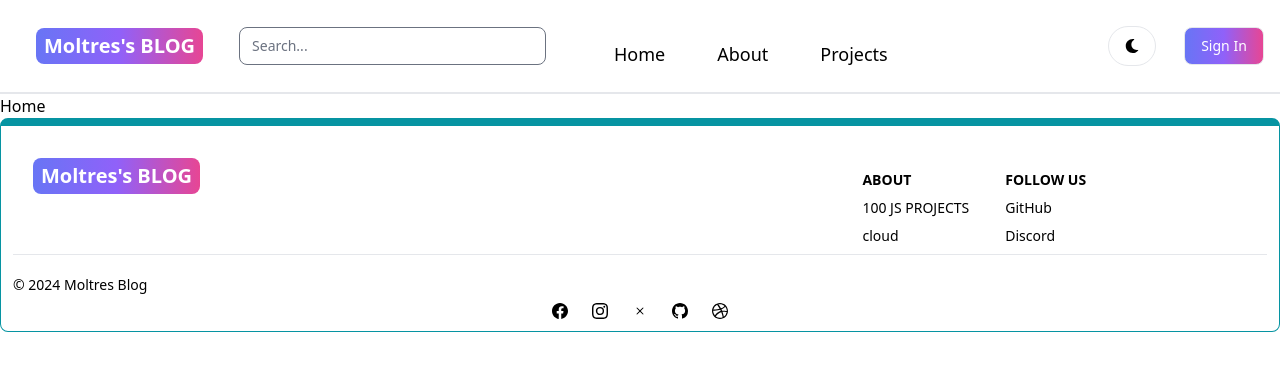
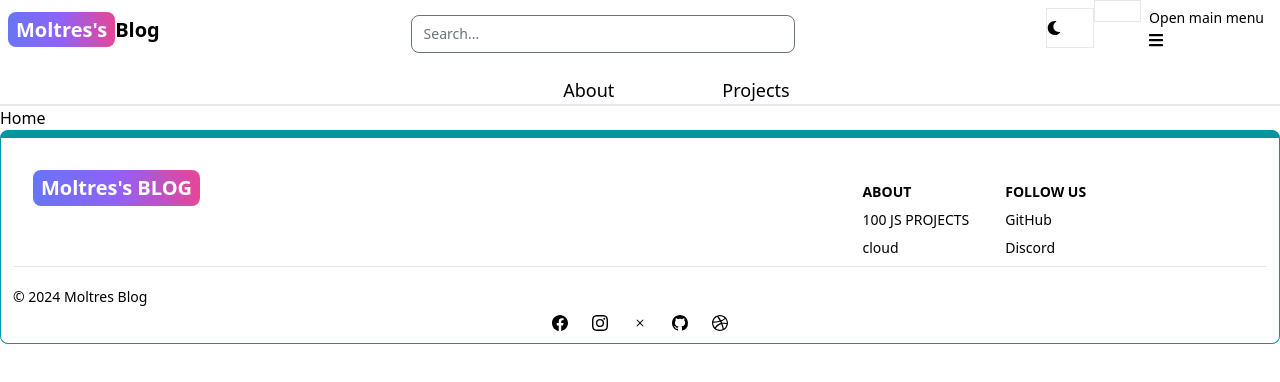
Before and after one commit to aneesh0609/MY-BLOG, a React (Vite) app in the folder client/: page / in a window 1280 px wide. Shown: the top 382 px of the page. Built offline with nearby package versions, Linux system fonts and the light colour scheme; no server answers.

Commit message:
personal header customization

```diff
--- a/client/src/components/Header.jsx
+++ b/client/src/components/Header.jsx
@@ -1,69 +1,92 @@
-import { Button, Navbar, TextInput } from 'flowbite-react';
-import { Link, useLocation } from 'react-router-dom';
+
+import { Avatar, Button, Dropdown, Navbar, TextInput } from 'flowbite-react';
+import { Link, useLocation, useNavigate } from 'react-router-dom';
 import { AiOutlineSearch } from 'react-icons/ai';
-import { FaMoon } from 'react-icons/fa';
+import { FaMoon, FaSun } from 'react-icons/fa';
+import { useSelector, useDispatch } from 'react-redux';
+import { useEffect, useState } from 'react';
 
 export default function Header() {
   const path = useLocation().pathname;
+  const location = useLocation();
+  const { currentUser } = useSelector((state) => state.user);
+
   return (
-    <Navbar className="border-b-2 py-2 px-4">
-      <div className="flex items-center justify-between w-full">
-        {/* Logo and Title */}
-        <Link to="/" className="flex items-center space-x-2">
-          <span className="text-sm sm:text-xl ml-5 mr-5 font-semibold dark:text-white bg-gradient-to-r from-indigo-500 via-purple-500 to-pink-500 rounded-lg text-white px-2 py-1">
-            Moltres's BLOG
-          </span>
-        </Link>
 
-        {/* Search Bar for Desktop */}
-        <div className="hidden lg:flex flex-grow mx-4">
-          <TextInput
-            type="text"
-            placeholder="Search..."
-            className="flex-grow"
-          />
-        </div>
-
-        {/* Search Button for Mobile */}
-        <Button className="lg:hidden w-11 h-8 rounded-full" color="gray">
-          <AiOutlineSearch className="w-4 h-4" />
-        </Button>
-
-        {/* Toggle Button for Mobile Menu */}
-        <Navbar.Toggle className="lg:hidden" />
+    <Navbar className= 'border-b-2 md:inline-block w-full'>
+       <div className=' mx-auto flex  items-center flex-wrap justify-between container '>
+      <Link
+        to='/'
+        className='self-center whitespace-nowrap text-sm sm:text-xl font-semibold dark:text-white'
+      >
+        <span className='px-2 py-1 bg-gradient-to-r from-indigo-500 via-purple-500 to-pink-500 rounded-lg text-white'>
+          Moltres's
+        </span>
+        Blog
+      </Link>
+      <form className='w-96 mt-2'>
+        <TextInput
+          type='text'
+          placeholder='Search...'
+          className='hidden lg:inline'
+        />
+      </form>
 
 
+      <Button className='w-12 h-10 lg:hidden' color='gray' pill>
+        <AiOutlineSearch />
+      </Button>
+      <div className='flex items-stretch '>
+        <Button
+          className='w-12 h-10 mt-2 hidden sm:inline'
+          color='gray'
+          pill
+        >
+         <FaMoon />
+        </Button>
+        {currentUser ? (
+          <Dropdown
+            arrowIcon={false}
+            inline
+            label={
+              <Avatar alt='user' img={currentUser.profilePicture} rounded className='ml-8 mr-4' />
+            }
+          >
+            <Dropdown.Header>
+              <span className='block text-sm'>@{currentUser.username}</span>
+              <span className='block text-sm font-medium truncate'>
+                {currentUser.email}
+              </span>
+            </Dropdown.Header>
+            <Link to={'/dashboard?tab=profile'}>
+              <Dropdown.Item >Profile</Dropdown.Item>
+            </Link>
+            <Dropdown.Divider />
+            <Dropdown.Item >Sign out</Dropdown.Item>
+          </Dropdown>
+        ) : (
+          <Link to='/sign-in'>
+            <Button gradientDuoTone='purpleToBlue' outline>
+              Sign In
+            </Button>
+          </Link>
+        )}
+        <Navbar.Toggle />
       </div>
 
-      {/* Navbar Links for Mobile */}
-      <Navbar.Collapse className="lg:inline">
-        <Navbar.Link active={path === "/home"} as={'div'}>
-          <Link to="/" className="block py-2 text-lg mr-10 ml-10">
-            Home
-          </Link>
+      <Navbar.Collapse className='lg:inline sm:flex-wrap lg:ml-96 lg:text-lg lg:text-bold'>
+        <Navbar.Link active={path === '/'} as={'div'} className='lg:mr-24'>
+          <Link to='/'>Home</Link>
         </Navbar.Link>
-        <Navbar.Link active={path === "/about"} as={'div'}>
-          <Link to="/about" className="block py-2 text-lg mr-10">
-            About
-          </Link>
+        <Navbar.Link active={path === '/about'} as={'div'} className='lg:mr-24'>
+          <Link to='/about'>About</Link>
         </Navbar.Link>
-        <Navbar.Link active={path === "/projects"} as={'div'}>
-          <Link to="/projects" className="block py-2 text-lg mr-10">
-            Projects
-          </Link>
+        <Navbar.Link active={path === '/projects'} as={'div'}>
+          <Link to='/projects'>Projects</Link>
         </Navbar.Link>
       </Navbar.Collapse>
+      </div>
 
-
-       {/* Navbar Links and Theme Toggle */}
-       <div className="hidden lg:flex items-center  justify-end space-x-2">
-          <Button className="w-12 h-10 rounded-full pt-1" color="gray" pill>
-            <FaMoon />
-          </Button>
-          <Link to="/sign-in">
-            <Button   className='w-20 ml-5 dark:text-white bg-gradient-to-r from-indigo-500 via-purple-500 to-pink-500' >Sign In</Button>
-          </Link>
-        </div>
     </Navbar>
   );
 }
```
